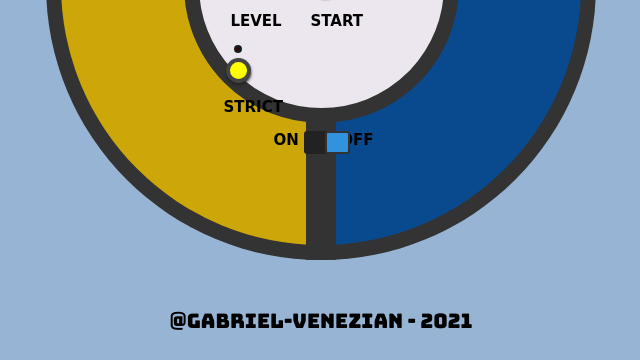
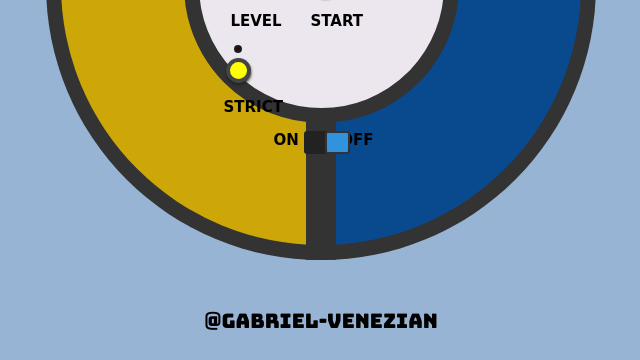
Before and after one commit to gabriel-venezian/genius-game, a plain HTML site: page index.html in a window 1280 px wide. Shown: the part 440-800 px from the top of the page, without its empty margins (319-959 px from the left). Drawn offline with nearby package versions, Linux system fonts and the light colour scheme; a web font is replaced by a local one.

Commit message:
Update index.html
Signed-off-by: Gabriel Venezian <gabriel.venezian@hotmail.com>

```diff
--- a/index.html
+++ b/index.html
@@ -55,7 +55,7 @@
 		</div>
 		<!-- .container -->
 
-		<footer>@gabriel-venezian - 2021</footer>
+		<footer>@gabriel-venezian</footer>
 
 		<script src="./js/main.js"></script>
 	</body>
```
